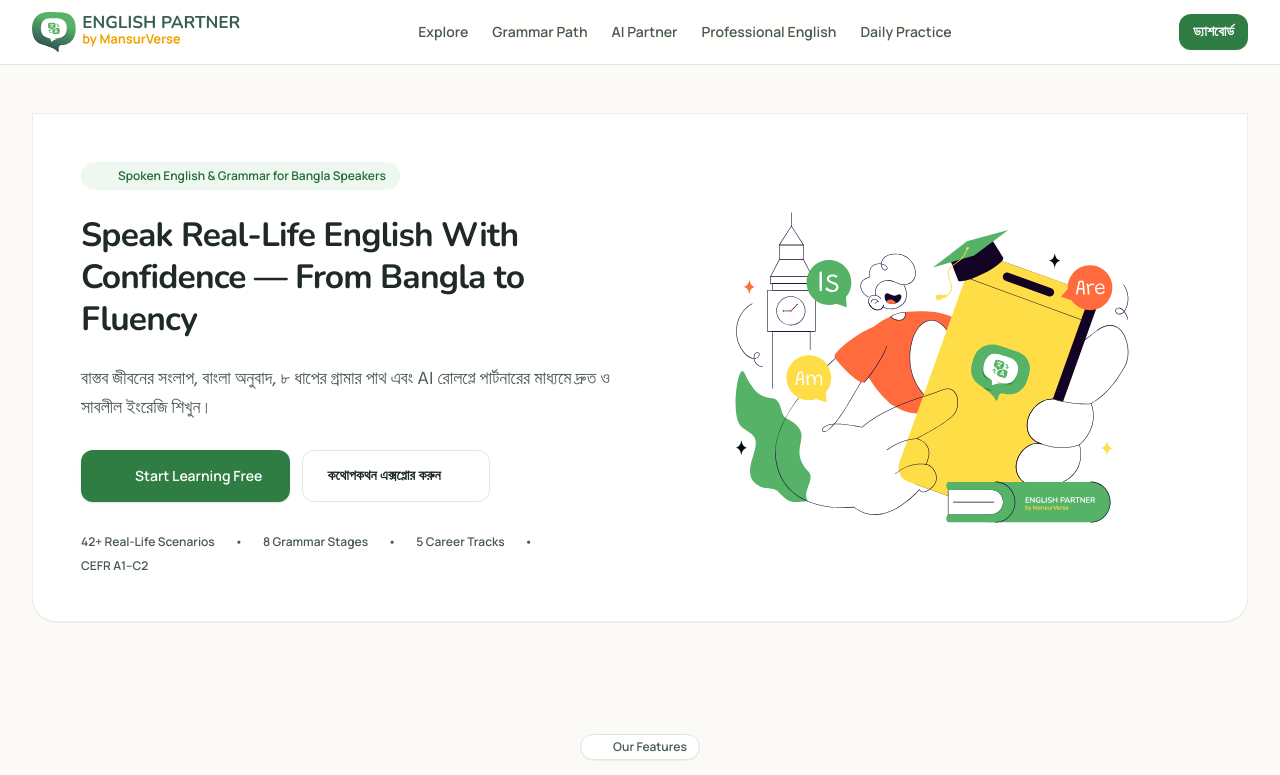
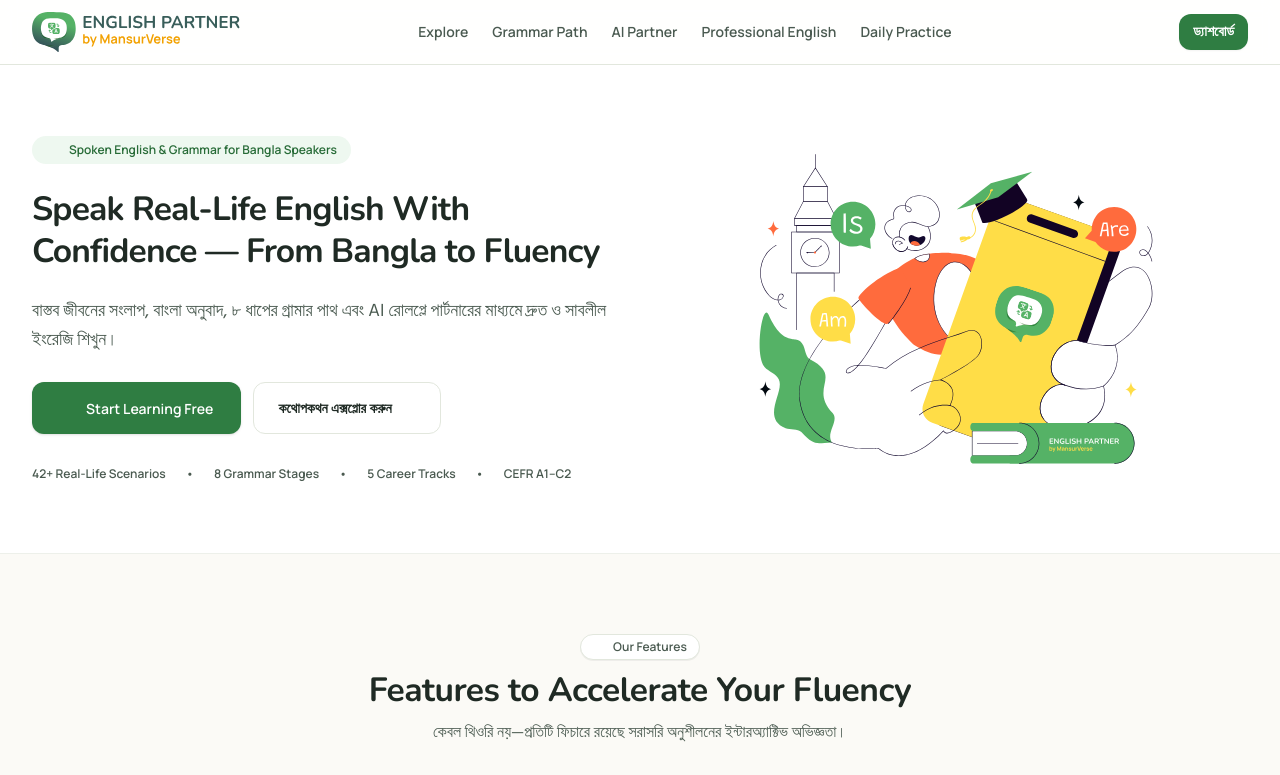
Before and after one commit to mansur00/EnglishPartner, a Next.js app: page / in a window 1280 px wide. Shown: the top 775 px of the page. Built offline with nearby package versions, Linux system fonts and the light colour scheme; some icons are missing.

Commit message:
style(landing): make hero and footer backgrounds full viewport width

```diff
--- a/audit-no-hardcode-report.json
+++ b/audit-no-hardcode-report.json
@@ -30,7 +30,7 @@
     },
     {
       "file": "src/app/page.tsx",
-      "line": 600,
+      "line": 602,
       "detail": "Hardcoded layout constant / magic number: h-8",
       "code": "className=\"h-8 w-auto object-contain\""
     },
--- a/src/app/page.tsx
+++ b/src/app/page.tsx
@@ -88,9 +88,9 @@ export default function LandingPage() {
         </div>
       </header>
 
-      {/* Section 1 — 2-Column SaaS Hero (Left Content + Right Illustration) */}
-      <section className="container-landing pt-8 pb-4 md:pt-12 md:pb-8">
-        <div className="rounded-band bg-card border border-border/60 shadow-2xs p-6 sm:p-10 md:p-12 grid grid-cols-1 lg:grid-cols-12 gap-10 lg:gap-12 items-center">
+      {/* Section 1 — Full-Width 2-Column SaaS Hero */}
+      <section className="w-full bg-card border-b border-border/60">
+        <div className="container-landing py-10 sm:py-14 md:py-16 grid grid-cols-1 lg:grid-cols-12 gap-10 lg:gap-12 items-center">
           {/* Left Column: Text Content & CTAs */}
           <div className="lg:col-span-6 space-y-6 text-left">
             <div className="inline-flex items-center gap-2 px-3.5 py-1.5 rounded-pill bg-accent text-accent-foreground text-chip">
@@ -553,9 +553,11 @@ export default function LandingPage() {
             </Link>
           </div>
         </section>
+      </main>
 
-        {/* Section 5 & Footer — Unified Soft Gradient CTA + Nested Footer Card */}
-        <section className="rounded-band bg-gradient-to-br from-accent via-card to-sun-100/70 border border-border/60 p-4 sm:p-6 md:p-8 shadow-2xs space-y-10 md:space-y-12">
+      {/* Section 5 & Footer — Full-Width Soft Gradient CTA + Nested Footer Card */}
+      <section className="w-full bg-gradient-to-br from-accent via-card to-sun-100/70 border-t border-border/60 py-10 md:py-14">
+        <div className="container-landing space-y-10 md:space-y-12">
           {/* Top Half: CTA */}
           <div className="pt-8 pb-2 md:pt-12 md:pb-4 text-center space-y-5 max-w-reading mx-auto">
             <h2 className="text-landing-heading text-foreground leading-tight">
@@ -696,8 +698,8 @@ export default function LandingPage() {
               © 2026 EnglishPartner by MansurVerse, All rights reserved.
             </div>
           </footer>
-        </section>
-      </main>
+        </div>
+      </section>
     </div>
   );
 }
```
Also changed, not shown: src/components/practice/DialogueOrderCard.tsx (indentation only), 1 other file (tests, documents, lock files or other folders).
